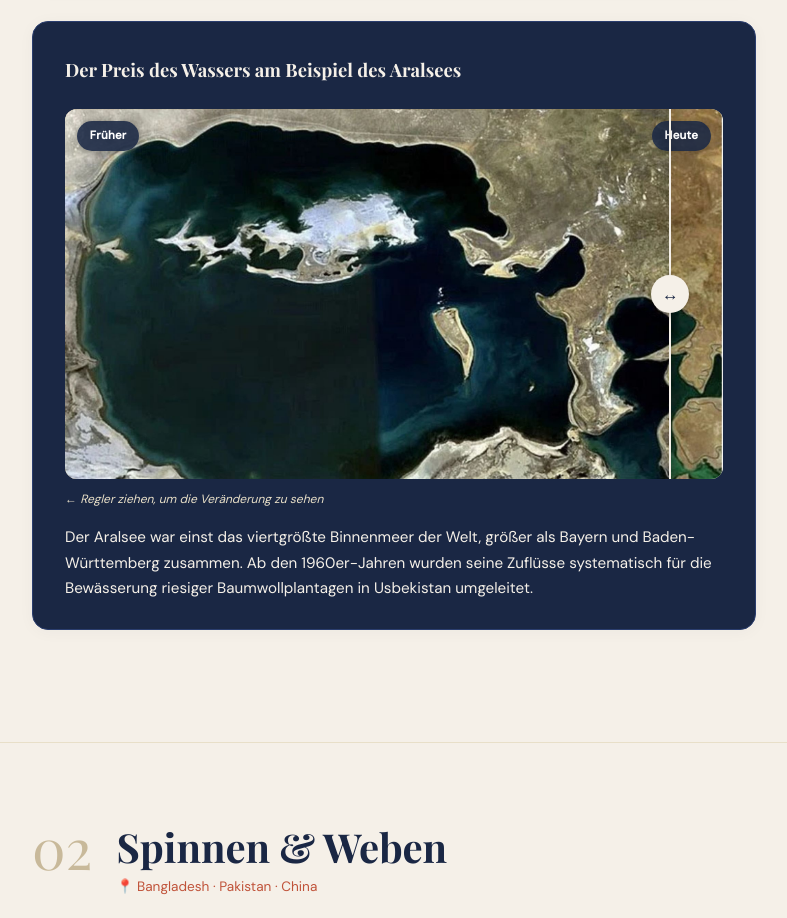
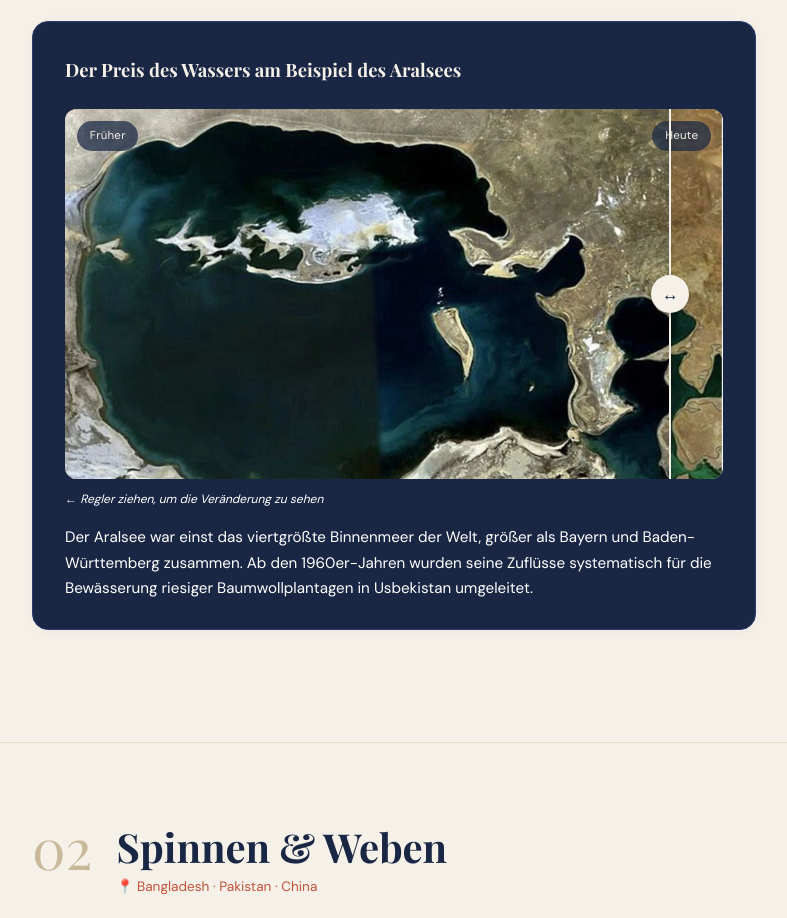
Before and after one commit to hannabaumann19-ui/Der-Weg-der-Jeans, a plain HTML site: page index.html in a window 1280 px wide. Shown: the part 1980-2898 px from the top of the page, without its empty margins (246-1033 px from the left). Drawn offline with nearby package versions, Linux system fonts and the light colour scheme; no server answers; a web font is replaced by a local one.

Commit message:
Update style.css

```diff
--- a/css/style.css
+++ b/css/style.css
@@ -605,11 +605,9 @@ p { margin-bottom: 1rem; color: var(--navy); }
   border-radius: 20px;
   font-family: 'DM Sans', sans-serif;
   font-size: 0.72rem;
-  font-weight: 600;
   letter-spacing: 0.02em;
-  color: #ffffff;
-  background: rgba(26, 39, 68, 0.88);
-  box-shadow: 0 1px 6px rgba(0, 0, 0, 0.3);
+  color: var(--beige-light);
+  background: rgba(26, 39, 68, 0.72);
   pointer-events: none;
   z-index: 2;
 }
@@ -703,14 +701,14 @@ p { margin-bottom: 1rem; color: var(--navy); }
 
 .aral-hint {
   font-size: 0.75rem;
-  color: var(--beige-mid);
+  color: #ffffff;
   font-style: italic;
   margin-bottom: 1rem;
 }
 
 .aral-fact-text {
   font-size: 0.95rem;
-  color: var(--beige-light);
+  color: #ffffff;
   line-height: 1.65;
   opacity: 1;
   transition: opacity 0.25s ease;
```
